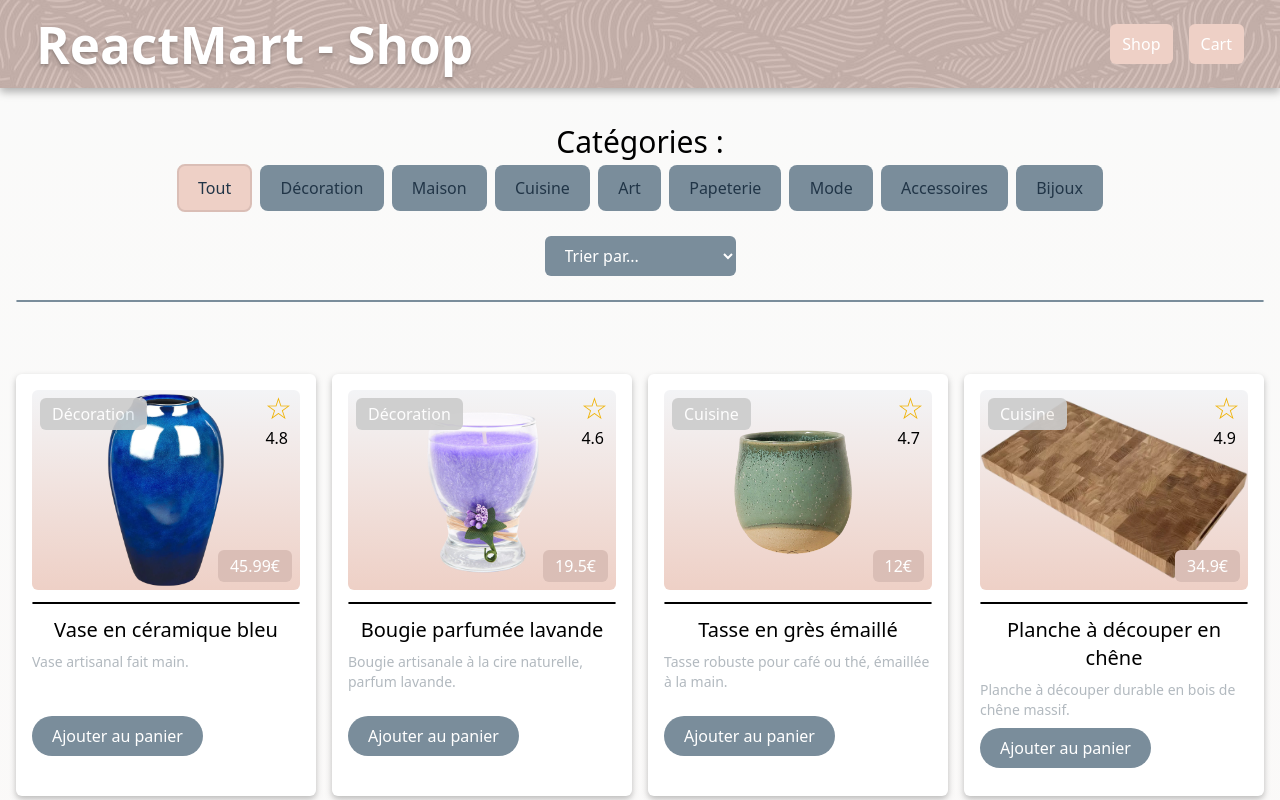
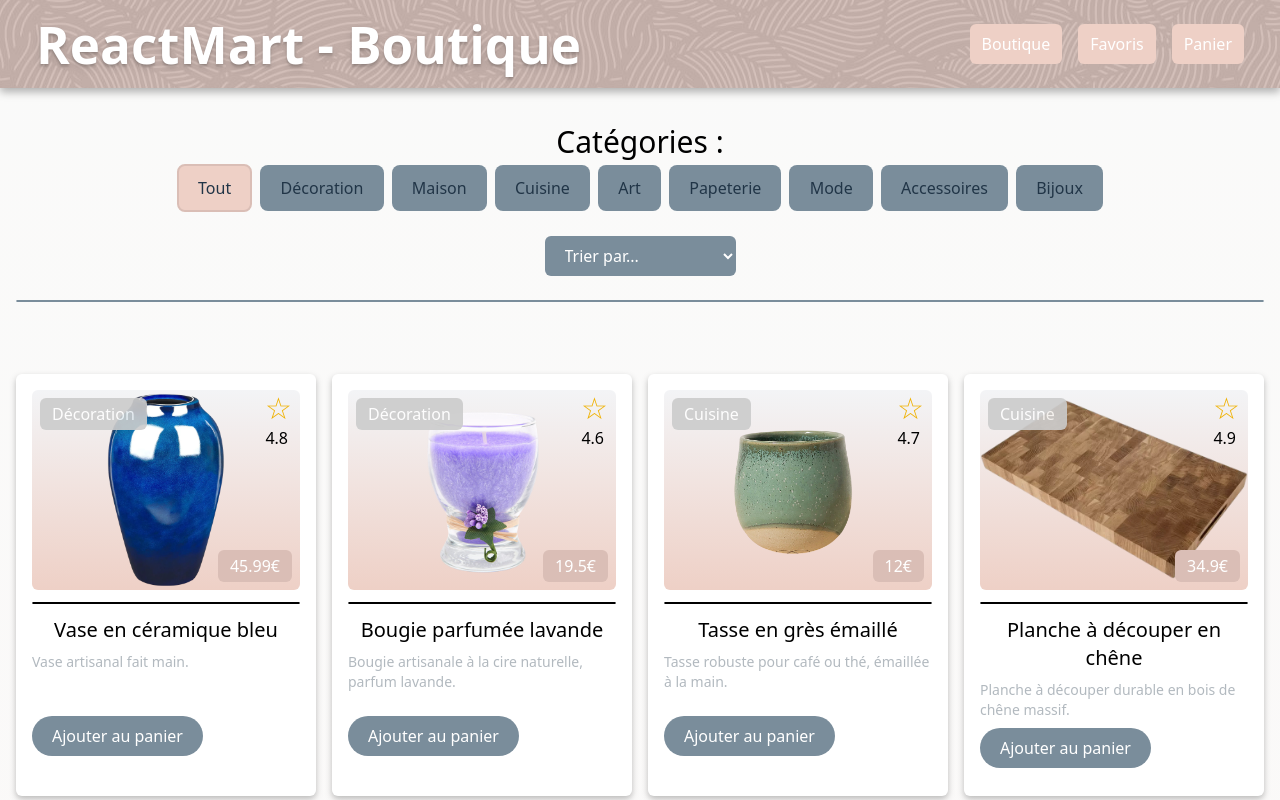
Before and after one commit to EthanEnigma/ReactMart, a React (Vite) app: page / in a window 1280 px wide. Shown: the top 800 px of the page. Built offline with nearby package versions, Linux system fonts and the light colour scheme.

Commit message:
Feat: Add favorite link button

```diff
--- a/src/pages/Shop.tsx
+++ b/src/pages/Shop.tsx
@@ -110,17 +110,18 @@ export default function Shop() {
     return (
         <div className="min-h-screen w-screen bg-gray-300 overflow-y-hidden">
             <head>
-                <title>ReactMart • Shop</title>
+                <title>ReactMart • Boutique</title>
             </head>
 
             {/* HEADER */}
             <header className="z-1 relative p-4 flex flex-col sm:flex-row sm:justify-between sm:items-center gap-4 drop-shadow-lg/30">
                 <div className="absolute inset-0 bg-[url(/src/data/images/LeafBackground.jpg)] bg-center grayscale"></div>
                 <div className="absolute inset-0 bg-[#DABEB6]/70"></div>
-                <h1 className="z-2 text-white font-bold text-xl text-center mx-5 sm:text-left text-shadow-lg">ReactMart - Shop</h1>
+                <h1 className="z-2 text-white font-bold text-xl text-center mx-5 sm:text-left text-shadow-lg">ReactMart - Boutique</h1>
                 <nav className="z-2 flex justify-center sm:justify-end gap-4 mx-5">
-                    <Link to="/" className="bg-[#EED0C6] px-3 py-2 rounded-md hover:scale-110 duration-100"><p className="text-white">Shop</p></Link>
-                    <Link to="/cart" className="bg-[#EED0C6] px-3 py-2 rounded-md hover:scale-110 duration-100"><p className="text-white">Cart</p></Link>
+                    <Link to="/" className="bg-[#EED0C6] px-3 py-2 rounded-md hover:scale-110 duration-100"><p className="text-white">Boutique</p></Link>
+                    <Link to="/cart" className="bg-[#EED0C6] px-3 py-2 rounded-md hover:scale-110 duration-100"><p className="text-white">Favoris</p></Link>
+                    <Link to="/cart" className="bg-[#EED0C6] px-3 py-2 rounded-md hover:scale-110 duration-100"><p className="text-white">Panier</p></Link>
                 </nav>
             </header>
 
```
Also changed, not shown: 1 other file (tests, documents, lock files or other folders).
